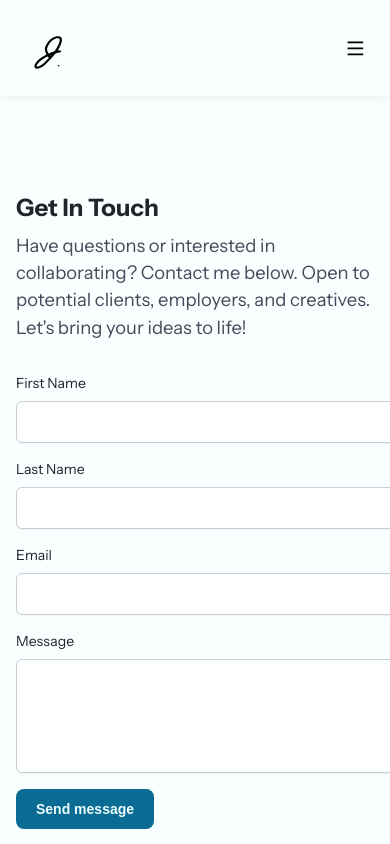
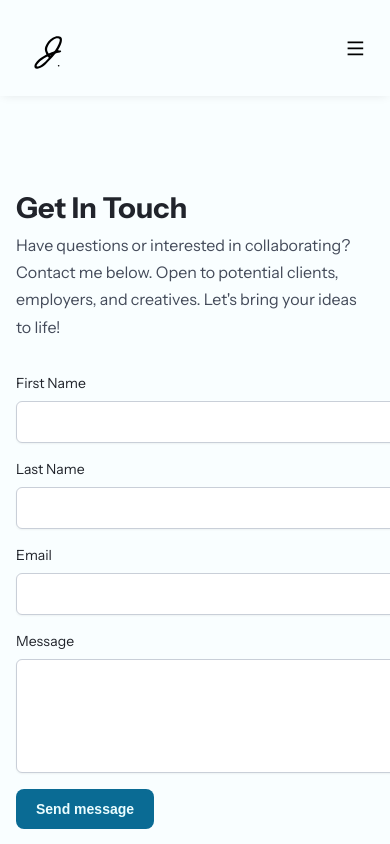
Before and after one commit to Justin-Bento/portfolio, a Next.js app: page /contact in a window 390 px wide. Shown: the top 844 px of the page. Built offline with nearby package versions, Linux system fonts and the light colour scheme; no server answers.

Commit message:
clamped header and body font-size

```diff
--- a/styles/globals.css
+++ b/styles/globals.css
@@ -54,14 +54,15 @@ html body {
 .headline {
   margin: 0rem 0rem 0rem 0rem;
   padding: 1rem 0rem 0rem 0rem;
-  font-size: 1.5rem; /* 36px */
+  font-size: clamp(1.8rem, 5vw, 2.5rem);  /* 36px */
+  text-transform: capitalize;
   line-height: 2rem; /* 40px */
   color: var(--gray-950);
 }
 .body {
   margin: 0rem 0rem 0rem 0rem;
   padding: 0.5rem 0rem 1rem 0rem;
-  font-size: 1.15rem; /* 20px */
+  font-size: clamp(0.875rem, 5vw, 1rem);  /* 36px */
   line-height: 1.7rem; /* 28px */
   color: var(--gray-700);
 }
```
